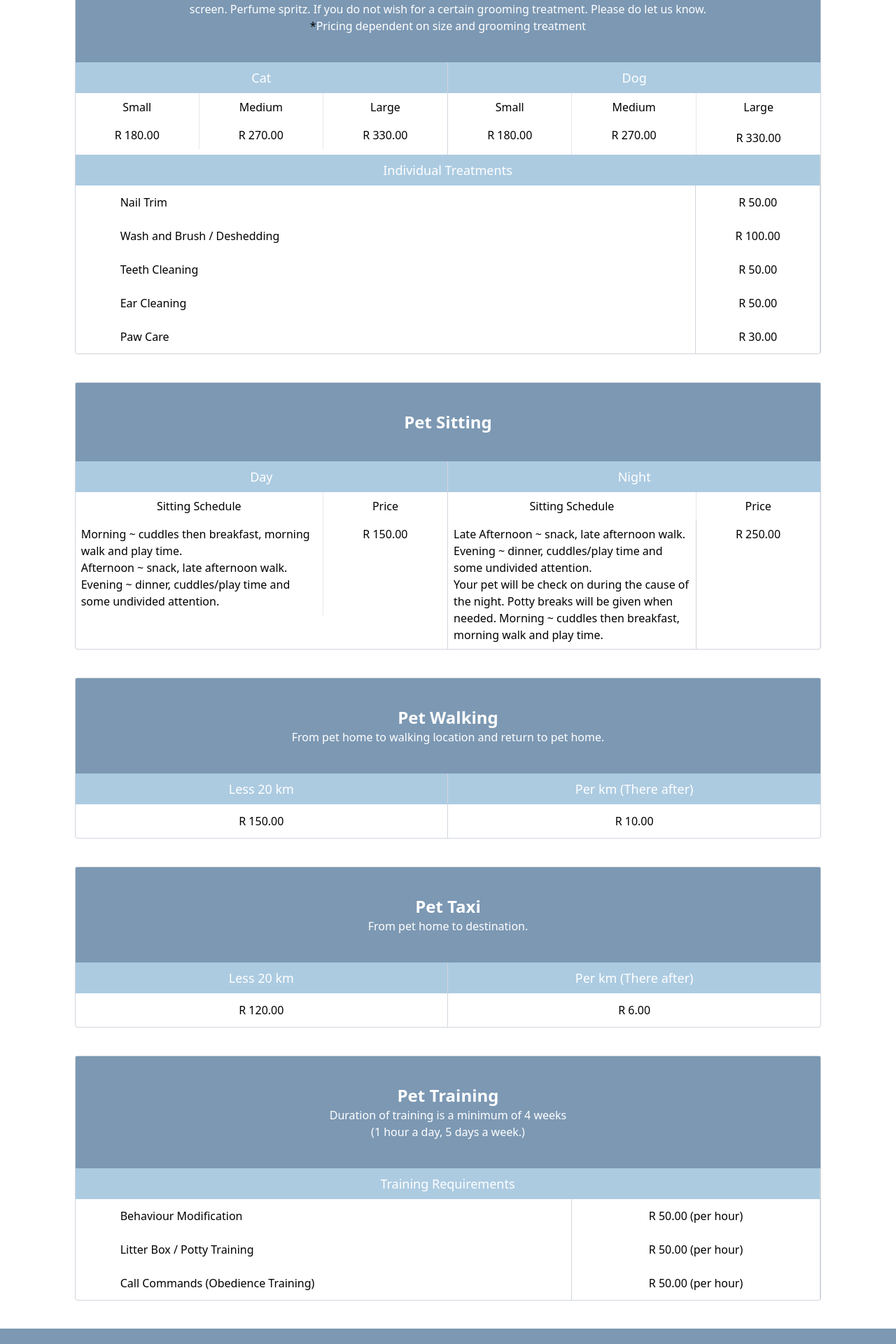
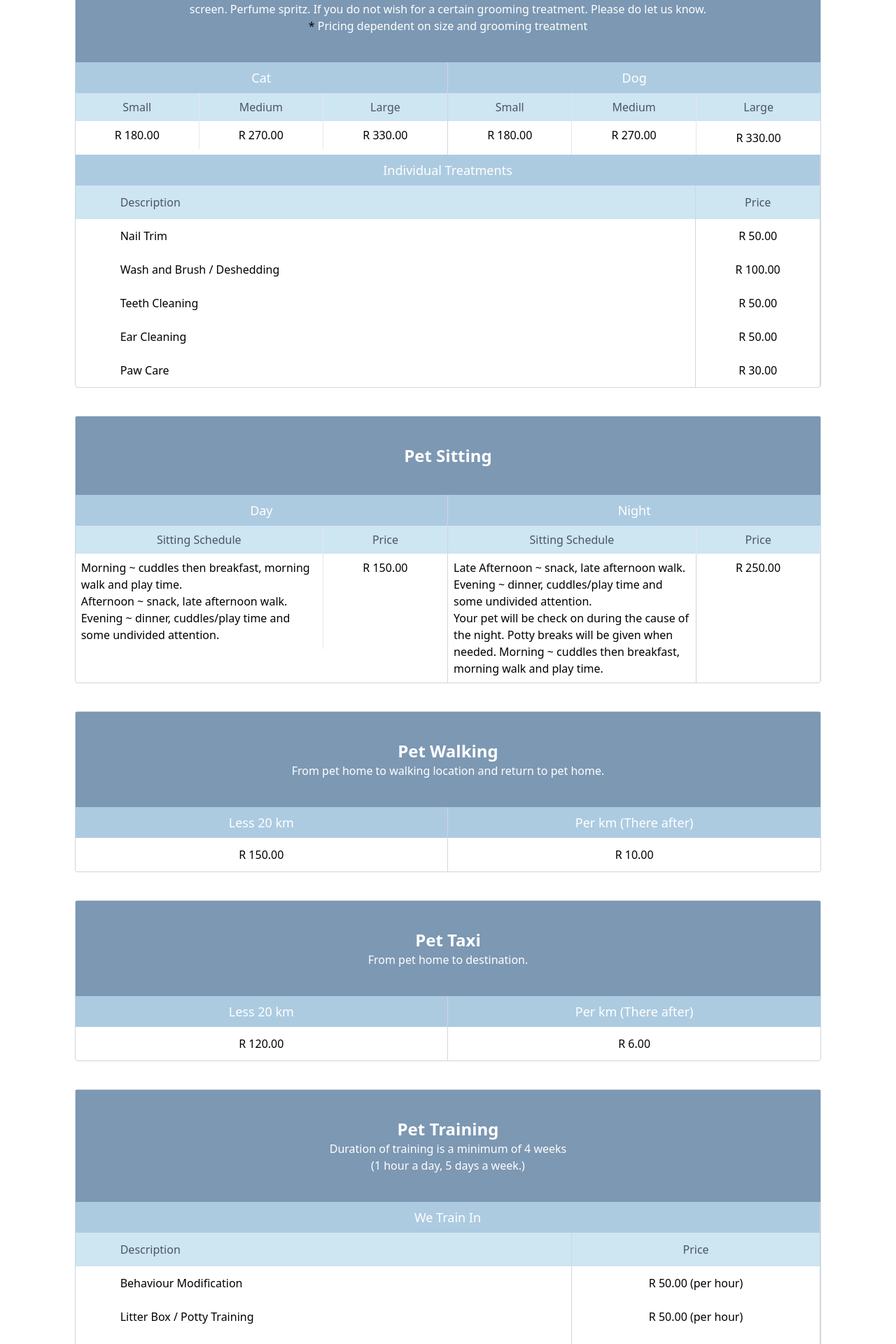
Before and after one commit to MauriceDev1/petconciergesa, a Next.js app: page /prices in a window 1280 px wide. Shown: the part 640-2560 px from the top of the page at 70% size. Built offline with nearby package versions, Linux system fonts and the light colour scheme.

Commit message:
fix: changes to prices

```diff
--- a/pages/about.js
+++ b/pages/about.js
@@ -14,7 +14,7 @@ export default function About() {
         <div className='flex flex-wrap w-10/12 sm:w-10/12 m-auto'>
           <div className='md:w-2/3 text-lg sm:px-10'>
           <h1
-            className='text-white text-4xl md:text-6xl text-center py-8 sm:py-10 text-gray-600 font-bold my-auto'
+            className='text-white text-4xl md:text-6xl  text-center py-8 sm:pb-10 text-gray-600 font-bold'
             >History</h1>
             <p className='sm:pb-10 text-xl'>
               Pet Concierge was officially founded in 2022 by Kristian R. Lawrence after
--- a/pages/prices.js
+++ b/pages/prices.js
@@ -15,7 +15,7 @@ export default function Prices() {
           <div className='w-wull bg-gray-blue text-white py-10 text-center text-white'>
             <h2 className=' text-2xl font-bold'>Grooming</h2>
             <p className='text-normal px-10'>Shampoo wash (specific to pets skin). Powder (dry) wash (specific to pets skin).Ear clean. Nail trim. Teeth clean. Brush of coat. Sun screen. Perfume spritz.
-If you do not wish for a certain grooming treatment. Please do let us know. <br></br><span className='text-black'>*</span>Pricing dependent on size and grooming treatment </p>
+If you do not wish for a certain grooming treatment. Please do let us know. <br></br><span className='text-black'>*</span> Pricing dependent on size and grooming treatment </p>
           </div>
           <div className='flex flex-wrap w-full'>
             <div className='w-1/2 border-r border-gray-300'>
@@ -23,13 +23,13 @@ If you do not wish for a certain grooming treatment. Please do let us know. <br>
                 Cat
               </div>
               <div className='flex flex-wrap w-full'>
-                <div className='w-1/3 border-r bodre-gray-300 text-center py-2'>
+                <div className='w-1/3 border-r text-gray-600 bg-powder-blue bodre-gray-300 text-center py-2'>
                   Small
                 </div>
-                <div className='w-1/3 border-r bodre-gray-300 text-center py-2'>
+                <div className='w-1/3 border-r text-gray-600 bg-powder-blue bodre-gray-300 text-center py-2'>
                   Medium
                 </div>
-                <div className='w-1/3 text-center py-2'>
+                <div className='w-1/3 text-center text-gray-600 bg-powder-blue py-2'>
                   Large
                 </div>
                 <div className='w-1/3 border-r bodre-gray-300 text-center py-2'>
@@ -48,13 +48,13 @@ If you do not wish for a certain grooming treatment. Please do let us know. <br>
                 Dog
               </div>
               <div className='flex flex-wrap w-full'>
-                <div className='w-1/3 border-r bodre-gray-300 text-center py-2'>
+                <div className='w-1/3 border-r text-gray-600 bg-powder-blue bodre-gray-300 text-center py-2'>
                   Small
                 </div>
-                <div className='w-1/3 border-r bodre-gray-300 text-center py-2'>
+                <div className='w-1/3 border-r text-gray-600 bg-powder-blue bodre-gray-300 text-center py-2'>
                   Medium
                 </div>
-                <div className='w-1/3 text-center py-2'>
+                <div className='w-1/3 text-center text-gray-600 bg-powder-blue py-2'>
                   Large
                 </div>
                 <div className='w-1/3 border-r bodre-gray-300 text-center py-2'>
@@ -73,6 +73,12 @@ If you do not wish for a certain grooming treatment. Please do let us know. <br>
                 Individual Treatments
               </div>
               <div className='w-full flex flex-wrap'>
+                <div className='w-5/6 py-3 border-r bg-powder-blue text-gray-600 border-gray-300 pl-16'>
+                  Description
+                </div>
+                <div className='w-1/6 text-center bg-powder-blue text-gray-600 py-3 '>
+                  Price
+                </div>
                 <div className='w-5/6 py-3 border-r border-gray-300 pl-16'>
                   Nail Trim
                 </div>
@@ -118,10 +124,10 @@ If you do not wish for a certain grooming treatment. Please do let us know. <br>
                 Day
               </div>
               <div className='flex flex-wrap w-full'>
-                <div className='w-2/3 border-r bodre-gray-300 text-center py-2'>
+                <div className='w-2/3 border-r bg-powder-blue text-gray-600 bodre-gray-300 text-center py-2'>
                   Sitting Schedule
                 </div>
-                <div className='w-1/3 text-center py-2'>
+                <div className='w-1/3 text-center bg-powder-blue text-gray-600  py-2'>
                   Price
                 </div>
                 <div className='w-2/3 border-r bodre-gray-300 p-2'>
@@ -137,10 +143,10 @@ If you do not wish for a certain grooming treatment. Please do let us know. <br>
                 Night
               </div>
               <div className='flex flex-wrap w-full'>
-                <div className='w-2/3 border-r bodre-gray-300 text-center py-2'>
+                <div className='w-2/3 border-r bg-powder-blue text-gray-600  bodre-gray-300 text-center py-2'>
                   Sitting Schedule
                 </div>
-                <div className='w-1/3 border-r bodre-gray-300 text-center py-2'>
+                <div className='w-1/3 border-r bg-powder-blue text-gray-600  bodre-gray-300 text-center py-2'>
                   Price
                 </div>
                 <div className='w-2/3 p-2 border-r border-gray-300'>
@@ -208,9 +214,15 @@ If you do not wish for a certain grooming treatment. Please do let us know. <br>
           </div>
             <div className='w-full border-r border-gray-300'>
               <div className='w-full bg-light-blue py-2 text-lg text-center text-white'>
-                Training Requirements
+                We Train In
               </div>
               <div className='w-full flex flex-wrap'>
+                <div className='w-4/6 py-3 border-r text-gray-600 bg-powder-blue border-gray-300 pl-16'>
+                  Description
+                </div>
+                <div className='w-2/6 text-center py-3 text-gray-600 bg-powder-blue'>
+                  Price
+                </div>
                 <div className='w-4/6 py-3 border-r border-gray-300 pl-16'>
                   Behaviour Modification
                 </div>
```
